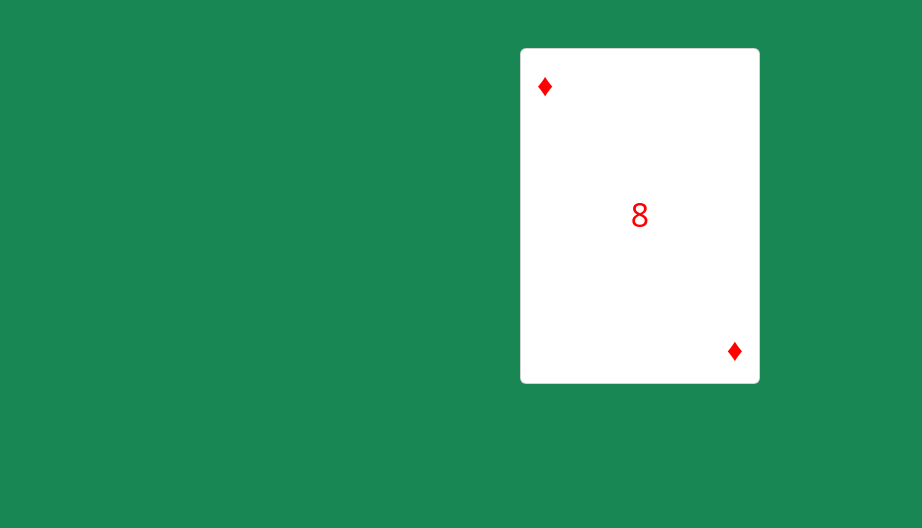
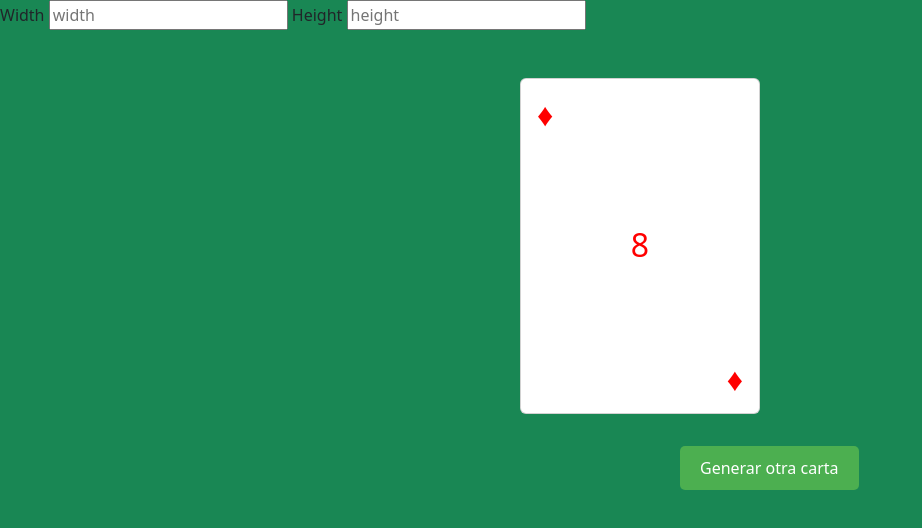
Before and after one commit to 4GeeksAcademy/FS-PT-Ivan-RandomCardGenerator, a plain HTML site: page index.html in a window 1280 px wide. Shown: the whole page, without its empty margins (0-922 px from the left). Drawn offline with nearby package versions, Linux system fonts and the light colour scheme.

Commit message:
feat: add button and change card size

```diff
--- a/index.html
+++ b/index.html
@@ -9,8 +9,14 @@
 
 </head>
 <body class="bg-success vh-100">
-    <div class="container d-flex justify-content-center mt-5">
-        <div class="card" style="width: 15rem; height: 21rem;">
+  <label for="widthInput">Width</label>
+  <input type="text" id="widthInput" placeholder="width">
+
+  <label for="heigthInput">Height</label>
+  <input type="text" id="heightInput" placeholder="height">
+
+    <div class="container d-flex justify-content-center mt-5 sm-12 xl-12">
+        <div class="card" id="card"style="width: 15rem; height: 21rem;">
             <div class="card-body flex-column">
               <h5 id="suitUp" class="card-title-up d-flex justify-content-start fs-2" style="margin-bottom: 5.5rem;">♠</h5>
               <p id="number" class="card-text d-flex justify-content-center fs-2 " style="margin-bottom: 6rem;">2</p>
@@ -18,6 +24,7 @@
             </div>
           </div>
     </div>
+    <div id="buttonContainer" class="sm-12 xl-12"></div>
 
 
     <script src="https://cdn.jsdelivr.net/npm/bootstrap@5.3.3/dist/js/bootstrap.bundle.min.js" integrity="sha384-YvpcrYf0tY3lHB60NNkmXc5s9fDVZLESaAA55NDzOxhy9GkcIdslK1eN7N6jIeHz" crossorigin="anonymous"></script>
--- a/script.js
+++ b/script.js
@@ -6,6 +6,7 @@ const getRandomSuit = () => suits[Math.floor(Math.random() * suits.length)];
 const getRandomNumber = () => numbers[Math.floor(Math.random() * numbers.length)]
 
 
+//#region "Random card"
 // Asign a random suit at the card
 const setRandomCard = () => {
 
@@ -27,7 +28,51 @@ const setRandomCard = () => {
         number.classList.add("red");
     }
 }
+//#endregion
+//#region "Button"
+const button = document.createElement("button");
+        button.innerText = "Generar otra carta";
+        button.id = "generateButton";
 
+        // Añadir el botón al contenedor
+        const buttonContainer = document.getElementById("buttonContainer");
+        buttonContainer.appendChild(button);
+
+        // Añadir evento de clic al botón para generar una nueva carta
+        button.addEventListener("click", function() {
+            setRandomCard();  // Genera una nueva carta al hacer clic en el botón
+        });
+
+// Add event click at the button
+button.addEventListener("click", function(){
+    setRandomCard(); // Generate new random card
+});
+//#endregion
+
+//#region "Change width and height"
+const widthInput = document.getElementById("widthInput");
+const heightInput = document.getElementById("heightInput");
+
+const updateCardSize = () =>{
+    const card = document.getElementById("card");
+    const newWidth = widthInput.value;
+    const newHeigth = heightInput.value;
+
+
+    if(newWidth){
+        card.style.width = `${newWidth}px`;
+    }
+
+    if(newHeigth){
+        card.style.height = `${newHeigth}px`;
+    }
+
+
+}
+//#endregion
+
+    widthInput.addEventListener("change", updateCardSize);
+    heightInput.addEventListener("change", updateCardSize);
 
 window.onload = function(){
     setRandomCard();
--- a/style.css
+++ b/style.css
@@ -1,3 +1,20 @@
 .red{
     color: red;
 }
+
+#generateButton {
+    background-color: #4CAF50;
+    color: white;
+    padding: 10px 20px;
+    font-size: 16px;
+    margin-left: 42.5rem;
+    margin-top: 2rem;
+    border: none;
+    border-radius: 5px;
+    cursor: pointer;
+    transition: background-color 0.3s;
+}
+
+#generateButton::hover {
+    background-color: #45a049;
+}
```
